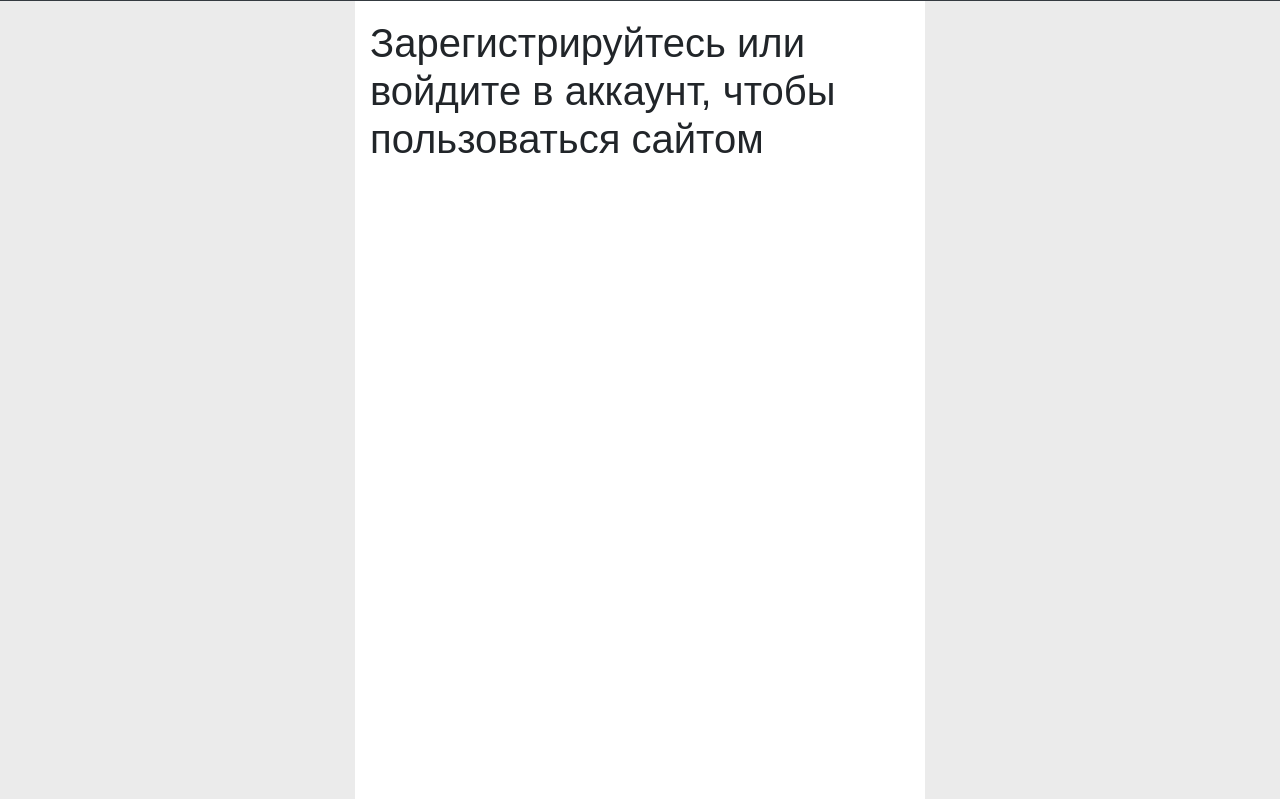
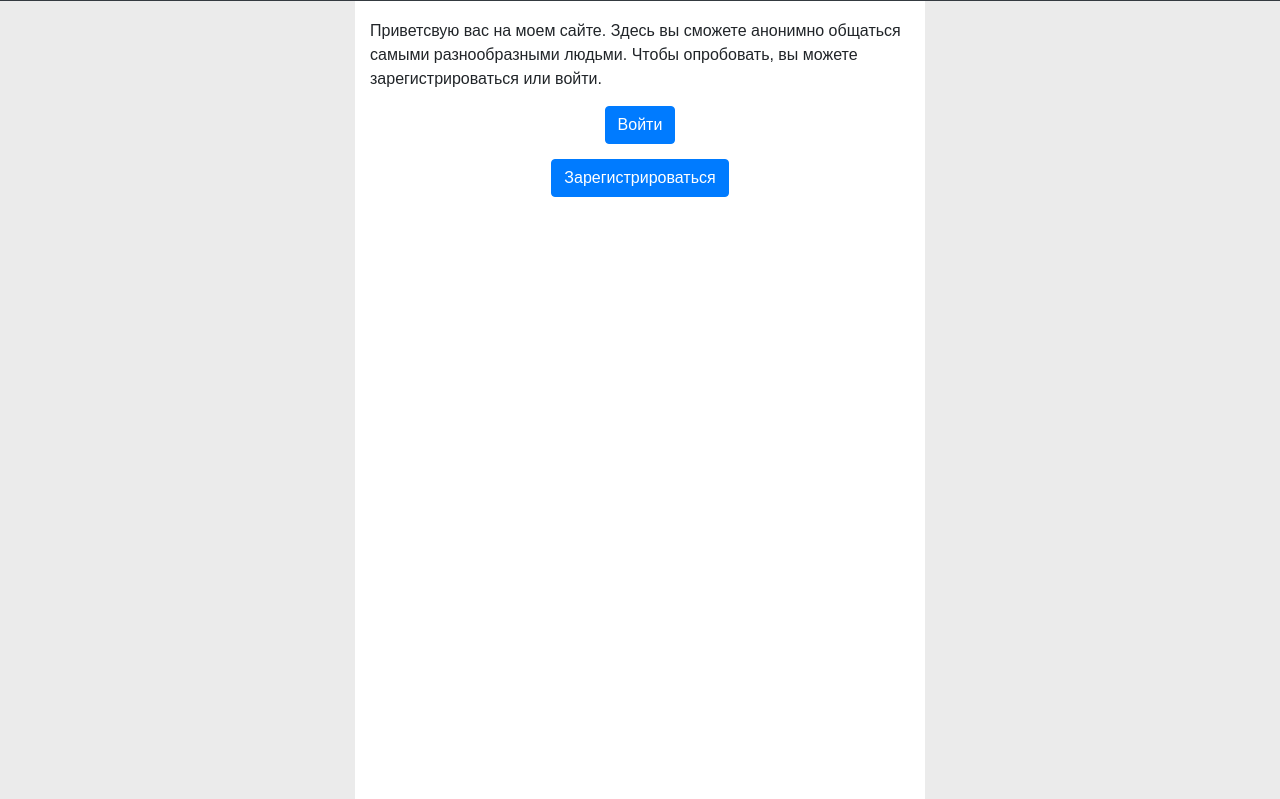
Before and after one commit to Cagey7/chatter, a Flask app: page / in a window 1280 px wide. Shown: the part 61-860 px from the top of the page. Run offline with Flask 3, Linux system fonts and the light colour scheme; some libraries are stand-ins or nearby versions.

Commit message:
Added buttons to main page

```diff
--- a/app/templates/index.html
+++ b/app/templates/index.html
@@ -17,7 +17,22 @@
             {{ form.submit(class="btn btn-primary",type="submit", value="Отправить")}}
         </form>
     {% else %}
-        <h1>Зарегистрируйтесь или войдите в аккаунт, чтобы пользоваться сайтом</h1>
+        <div class="index-message">
+            Приветсвую вас на моем сайте. Здесь вы сможете анонимно общаться самыми разнообразными людьми.
+            Чтобы опробовать, вы можете зарегистрироваться или войти.
+        </div>
+        <div class="container">
+            <div style="margin: 15px 0">
+                <a href="{{ url_for('auth.login') }}" style="text-decoration: none;">
+                    <button type="button" class="btn btn-primary" style="display: block; margin: auto;">Войти</button>
+                </a>
+            </div>
+            <div style="margin: 15px 0">
+                <a href="{{ url_for('auth.register') }}" style="text-decoration: none;">
+                    <button type="button" class="btn btn-primary" style="display: block; margin: auto;">Зарегистрироваться</button>
+                </a>
+            </div>
+        </div>
     {% endif %}
 
 {% endblock %}
```
